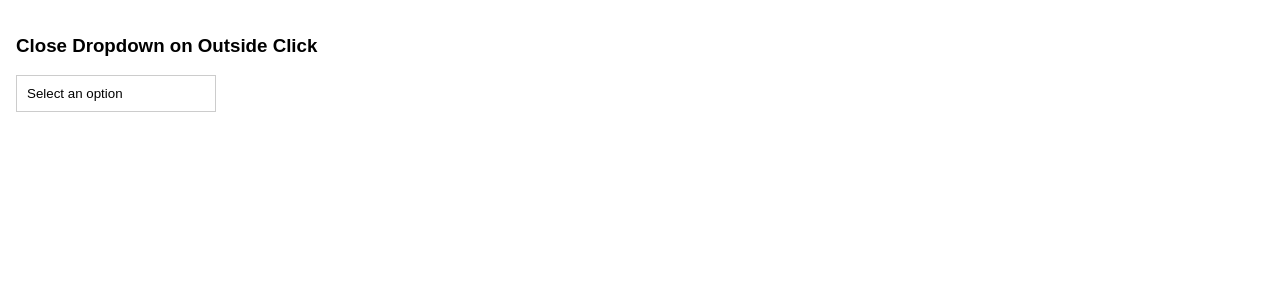
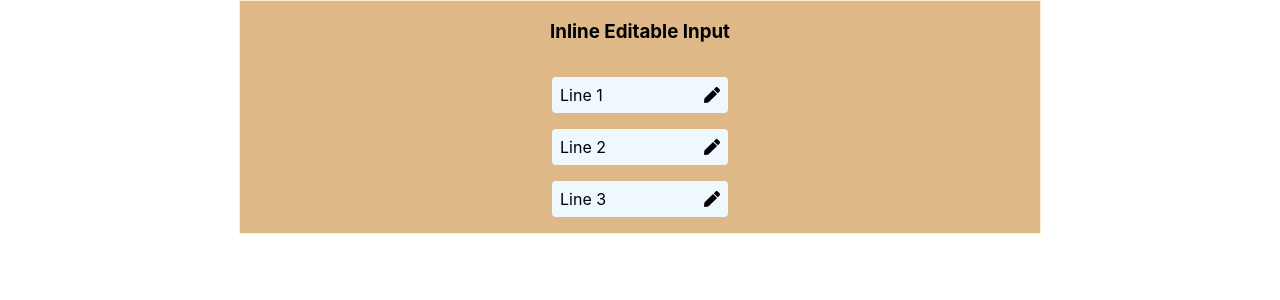
Before and after one commit to UDAY525/ui-library, a React (Create React App) app: page / in a window 1280 px wide. Shown: the top 300 px of the page. Built offline with nearby package versions, Linux system fonts and the light colour scheme.

Commit message:
inline text editor

```diff
--- a/package.json
+++ b/package.json
@@ -6,9 +6,11 @@
     "@testing-library/jest-dom": "^5.17.0",
     "@testing-library/react": "^13.4.0",
     "@testing-library/user-event": "^13.5.0",
+    "i": "^0.3.7",
+    "npm": "^11.4.2",
     "react": "^18.3.1",
     "react-dom": "^18.3.1",
-    "react-icons": "^5.3.0",
+    "react-icons": "^5.5.0",
     "react-scripts": "5.0.1",
     "web-vitals": "^2.1.4"
   },
--- a/src/App.js
+++ b/src/App.js
@@ -12,7 +12,8 @@
 // import CheckerStage from "./components/checker-stage/CheckerStage";
 // import PaginationComp from "./components/pagination/PaginationComp";
 // import Counter from "./components/counter-history/Counter";
-import DropOutside from "./components/dropdown-outside/DropOutside";
+// import DropOutside from "./components/dropdown-outside/DropOutside";
+import InlineEditor from "./components/inline-editor/InlineEditor";
 function App() {
   return (
     <div className="App">
@@ -57,7 +58,10 @@ function App() {
       {/* <Counter /> */}
 
       {/* Drop down close on outside click */}
-      <DropOutside />
+      {/* <DropOutside /> */}
+
+      {/* Inline editor input */}
+      <InlineEditor />
     </div>
   );
 }
--- /dev/null
+++ b/src/components/inline-editor/InlineEditor.jsx
@@ -0,0 +1,62 @@
+import React, { useEffect, useRef, useState } from "react";
+import { FaPen } from "react-icons/fa";
+import "./style.css";
+
+const InlineEditor = () => {
+  const initialLines = ["Line 1", "Line 2", "Line 3"];
+  const [textLines, setTextLines] = useState(initialLines);
+  const [editingIndex, setEditingIndex] = useState(null);
+  const inputRef = useRef(null);
+
+  useEffect(() => {
+    if (editingIndex !== null && inputRef.current) {
+      inputRef.current.focus();
+    }
+  }, [editingIndex]);
+
+  const handleTextChange = (e, idx) => {
+    const newLines = [...textLines];
+    newLines[idx] = e.target.value;
+    setTextLines(newLines);
+  };
+
+  const finishEditing = () => {
+    setEditingIndex(null);
+  };
+
+  const handleKeyDown = (e) => {
+    if (e.key === "Enter") {
+      finishEditing();
+    }
+  };
+
+  return (
+    <div id="inlineEditSection">
+      <h3>Inline Editable Input</h3>
+      <div>
+        {textLines.map((text, idx) =>
+          editingIndex === idx ? (
+            <input
+              key={idx}
+              value={text}
+              ref={inputRef}
+              onChange={(e) => handleTextChange(e, idx)}
+              onBlur={finishEditing}
+              onKeyDown={handleKeyDown}
+            />
+          ) : (
+            <p
+              key={idx}
+              onClick={() => setEditingIndex(idx)}
+              className="editable-line"
+            >
+              {text} <FaPen />
+            </p>
+          )
+        )}
+      </div>
+    </div>
+  );
+};
+
+export default InlineEditor;
--- /dev/null
+++ b/src/components/inline-editor/style.css
@@ -0,0 +1,22 @@
+#inlineEditSection {
+    display: flex;
+    flex-direction: column;
+    justify-content: center;
+    align-items: center;
+    background-color: burlywood;
+    border: 1px solid blanchedalmond;
+    width: min(80%, 50rem);
+    margin: auto;
+    div p, input{
+        display: flex;
+        justify-content: space-between;
+        align-items: center;
+        gap: 0 1rem;
+        background-color: aliceblue;
+        padding: 8px;
+        width: 10rem;
+        outline: none;
+        border: none;
+        border-radius: 4px;
+    }
+}
```
Also changed, not shown: 1 other file (tests, documents, lock files or other folders).
